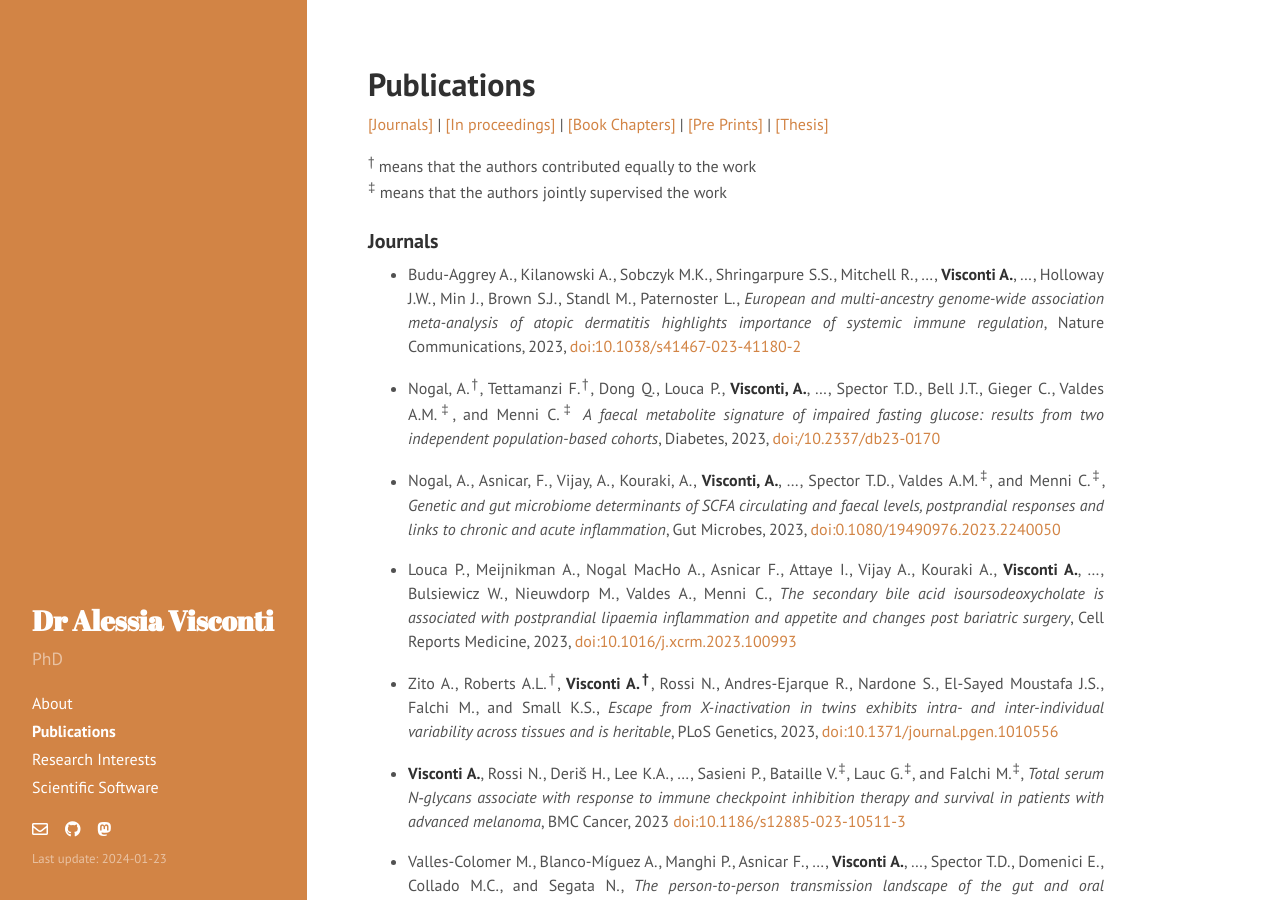
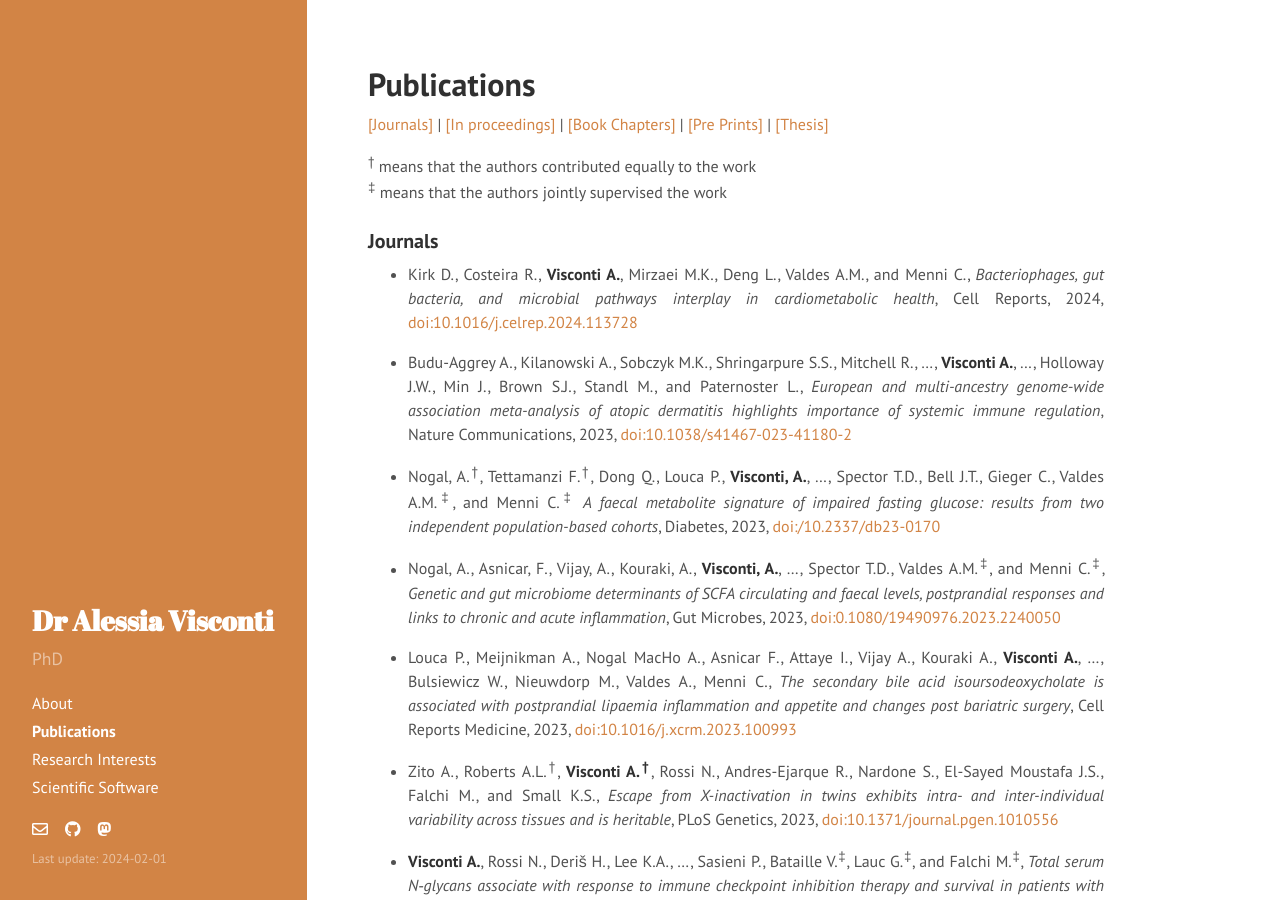
Before and after one commit to alesssia/alesssia.github.io, a Jekyll site: the page built from publications.md, in a window 1280 px wide and 900 px high. Built offline with Jekyll 4.4.1, drawn with Linux system fonts in a browser that asks for light colours; nearby versions of some CDN libraries; a style sheet for code colours, icons or effects is not loaded.

Commit message:
added phage review to publications

```diff
--- a/_config.yml
+++ b/_config.yml
@@ -11,7 +11,7 @@ tagline:     ''
 description: 'PhD'
 url:         http://alesssia.github.io/
 baseurl:     /
-lastmod:    '2024-01-23'
+lastmod:    '2024-02-01'
 
 author:
   name:      'Alessia Visconti'
--- a/publications.md
+++ b/publications.md
@@ -17,7 +17,9 @@ title: Publications
 
 ###  Journals
 
-- Budu-Aggrey A., Kilanowski A., Sobczyk M.K., Shringarpure S.S., Mitchell R., ...,  **Visconti A.**, ..., Holloway J.W., Min J., Brown S.J., Standl M., Paternoster L., *European and multi-ancestry genome-wide association meta-analysis of atopic dermatitis highlights importance of systemic immune regulation*, Nature Communications, 2023, [doi:10.1038/s41467-023-41180-2](https://www.nature.com/articles/s41467-023-41180-2)
+- Kirk D., Costeira R., **Visconti A.**, Mirzaei M.K., Deng L., Valdes A.M., and Menni C., *Bacteriophages, gut bacteria, and microbial pathways interplay in cardiometabolic health*, Cell Reports, 2024,  [doi:10.1016/j.celrep.2024.113728](https://doi.org/10.1016/j.celrep.2024.113728)
+
+- Budu-Aggrey A., Kilanowski A., Sobczyk M.K., Shringarpure S.S., Mitchell R., ...,  **Visconti A.**, ..., Holloway J.W., Min J., Brown S.J., Standl M., and Paternoster L., *European and multi-ancestry genome-wide association meta-analysis of atopic dermatitis highlights importance of systemic immune regulation*, Nature Communications, 2023, [doi:10.1038/s41467-023-41180-2](https://www.nature.com/articles/s41467-023-41180-2)
 
 - Nogal, A.<sup>†</sup>, Tettamanzi F.<sup>†</sup>, Dong Q., Louca P., **Visconti, A.**, ...,  Spector T.D., Bell J.T., Gieger C., Valdes A.M.<sup>‡</sup>, and Menni C.<sup>‡</sup> *A faecal metabolite signature of impaired fasting glucose: results from two independent population-based cohorts*, Diabetes, 2023, [doi:/10.2337/db23-0170](https://diabetesjournals.org/diabetes/article/doi/10.2337/db23-0170/153601/A-faecal-metabolite-signature-of-impaired-fasting)
 
```
Also changed, not shown: 2 other files.
